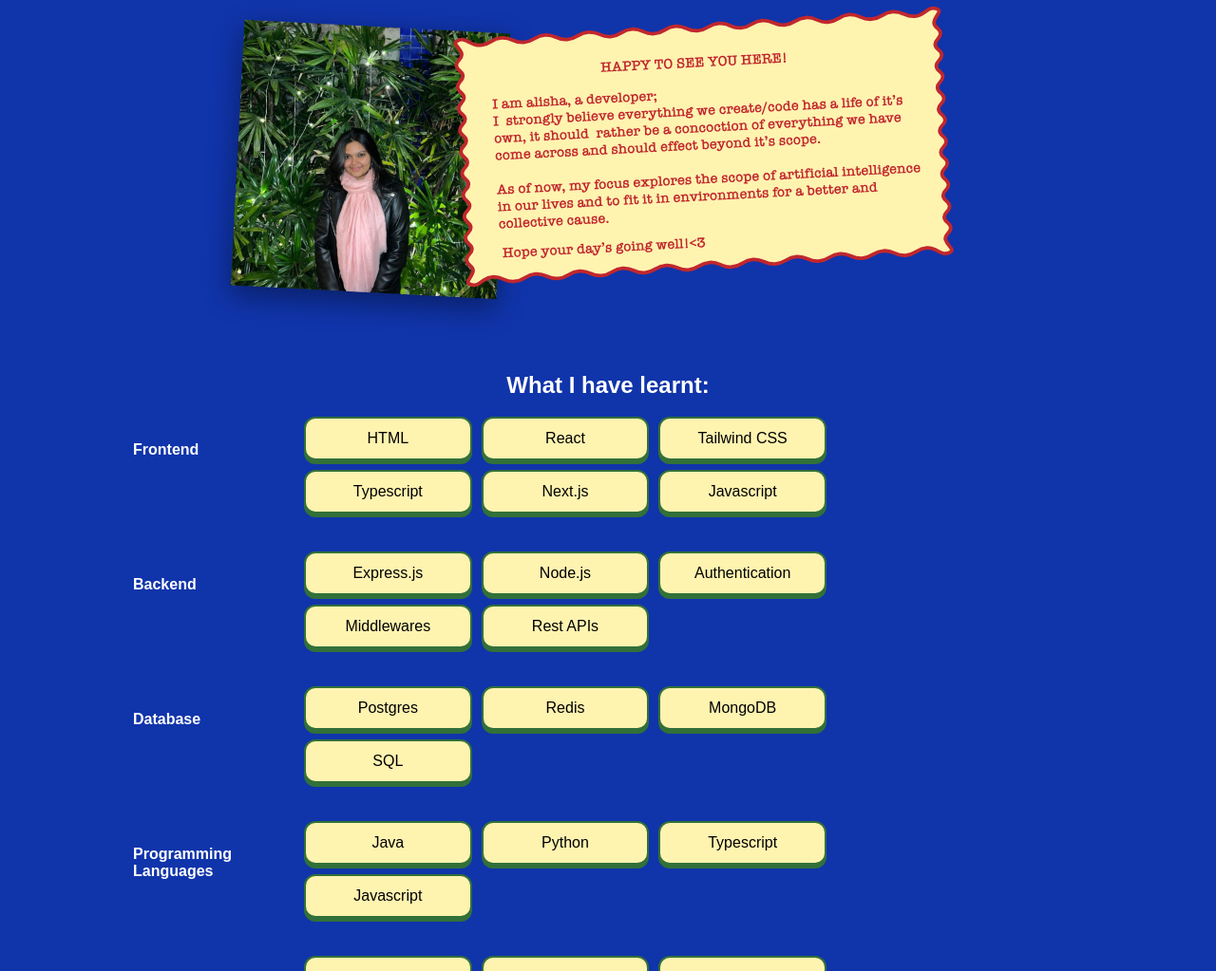
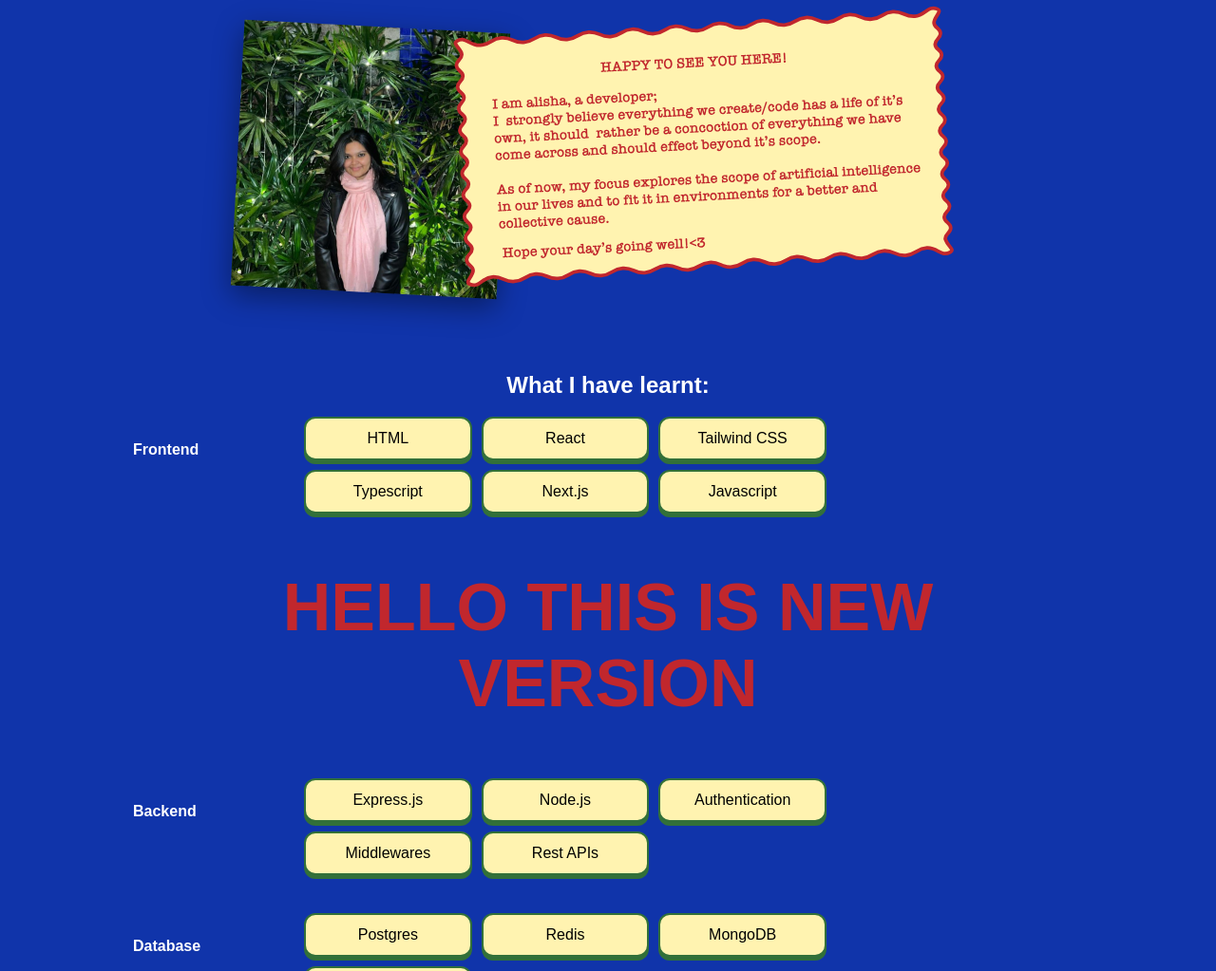
Before and after one commit to codealisha99/Mywebsite, a plain HTML site: page index.html in a window 1280 px wide. Shown: the part 77-1100 px from the top of the page at 95% size. Drawn offline with Linux system fonts and the light colour scheme; a web font is replaced by a local one.

Commit message:
updated version

```diff
--- a/index.html
+++ b/index.html
@@ -46,7 +46,7 @@
 
         </div>
     </div>
-
+    <h1>HELLO THIS IS NEW VERSION</h1>
     <div class="section">
         <p class="label">Backend</p>
         <div class="button-grid">
```
